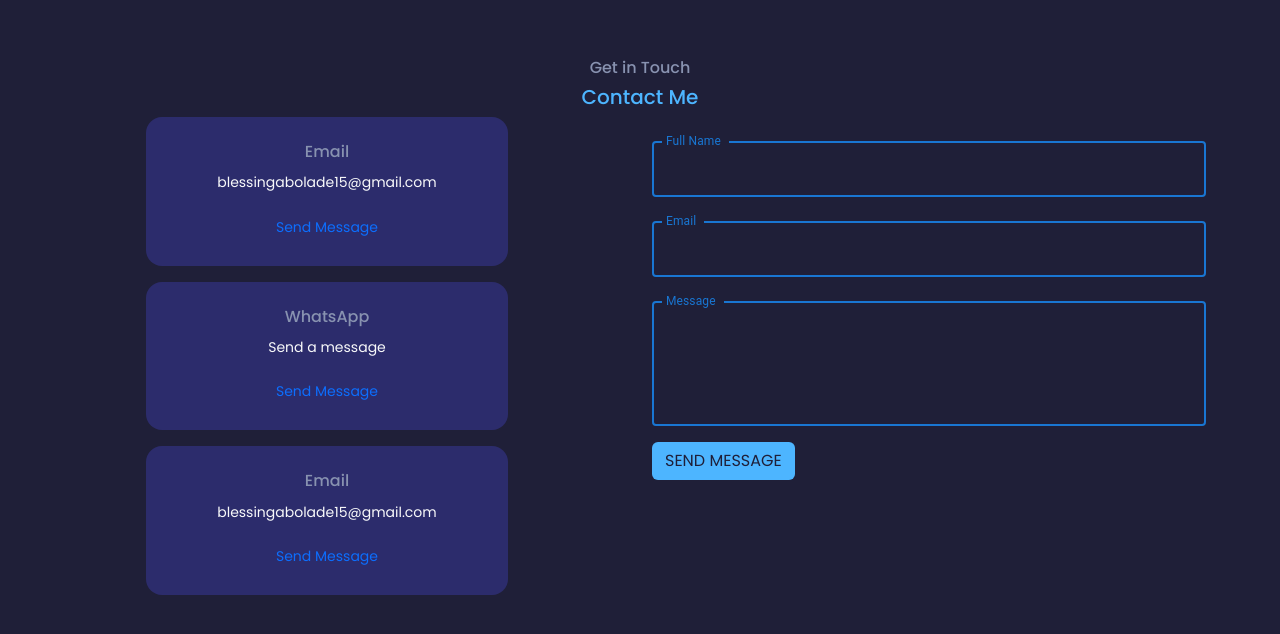
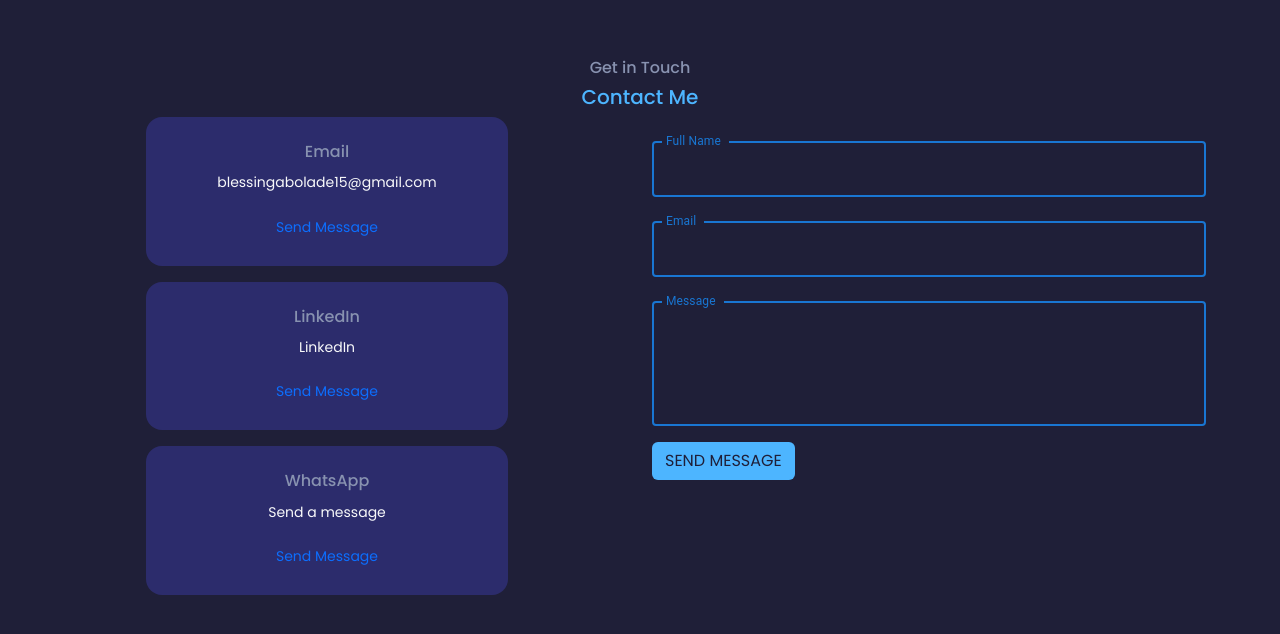
Before and after one commit to techie-sam/portfolio-v1, a React (Create React App) app: page / in a window 1280 px wide. Shown: the part 3220-3854 px from the top of the page. Built offline with nearby package versions, Linux system fonts and the light colour scheme.

Commit message:
initialized footer

```diff
--- a/src/App.js
+++ b/src/App.js
@@ -6,6 +6,7 @@ import About from './components/about/About';
 import Skills from './components/skills/Skills';
 import Projects from "./components/portfolio/Projects";
 import Contact from "./components/contact/Contact";
+import Footer from "./components/footer/Footer";
 
 const App = () => {
   return (
@@ -16,6 +17,7 @@ const App = () => {
       <Skills/>
       <Projects/>
       <Contact/>
+      <Footer/>
     </>
   )
 }
--- a/src/components/contact/Contact.js
+++ b/src/components/contact/Contact.js
@@ -5,8 +5,8 @@ import TextField from '@mui/material/TextField';
 const Contact = () => {
     const CONTACT_DETAILS = [
         { platform: "Email", address: "blessingabolade15@gmail.com", link: "https//b;essingabolade15@gmail.com", icon: '' },
+        { platform: "LinkedIn", address: "LinkedIn", icon: '' },
         { platform: "WhatsApp", address: "Send a message",},
-        { platform: "Email", address: "blessingabolade15@gmail.com", icon: '' },
     ]
     const TEXT_FIELD_PROPS = [
         { id: "fullname", label: "Full Name", defaultValue: ""},
@@ -37,6 +37,7 @@ const Contact = () => {
                     {
                         TEXT_FIELD_PROPS.map(({ id, label, defaultValue, rows, multiline }) =>
                             <TextField
+                                key={id}
                                 className='d-block mt-4'
                                 fullWidth
                                 id={id}
--- /dev/null
+++ b/src/components/footer/Footer.js
@@ -0,0 +1,11 @@
+import React from 'react'
+
+const Footer = () => {
+    return (
+        <div style={{backgroundColor: 'var(--color-primary)'}}>
+
+        </div>
+    )
+}
+
+export default Footer
```
